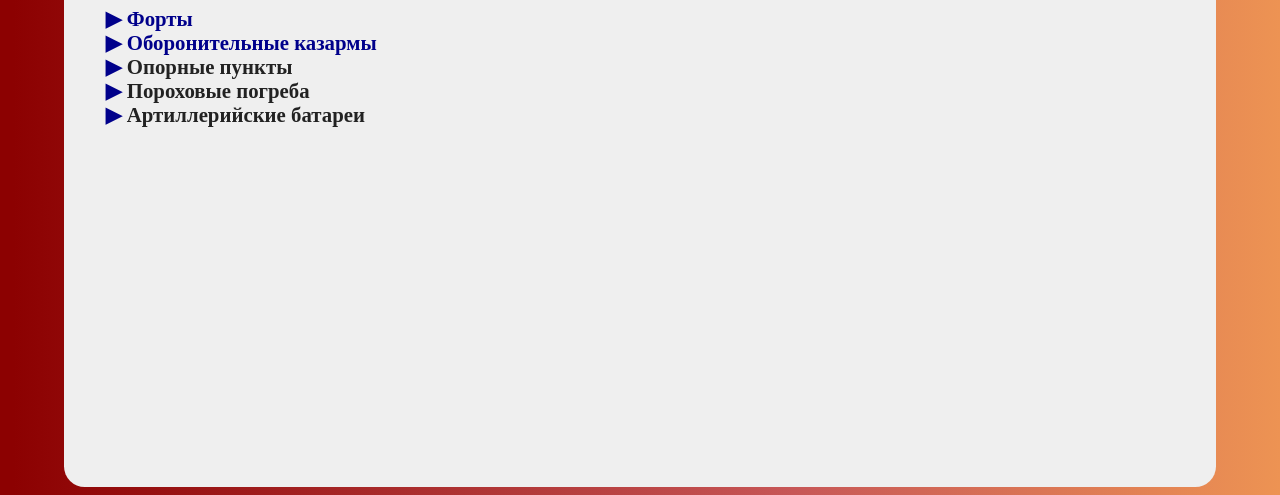
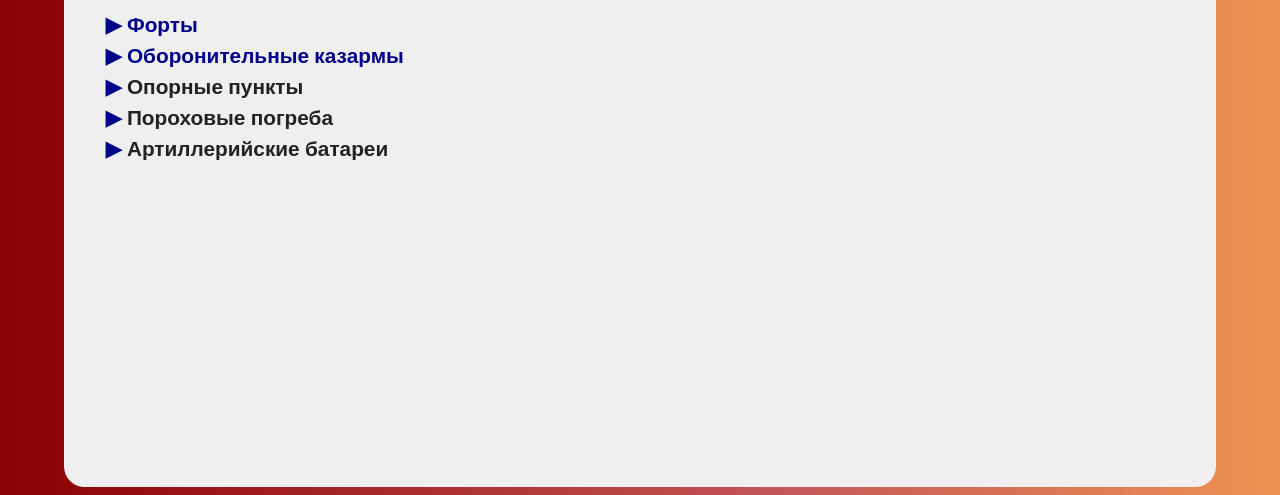
Before and after one commit to ms-craft/site-fortress, a plain HTML site: page forts.html in a window 1280 px wide. Shown: the part 342-837 px from the top of the page. Drawn offline with nearby package versions, Linux system fonts and the light colour scheme.

Commit message:
Add files via upload

```diff
--- a/css/style.css
+++ b/css/style.css
@@ -15,6 +15,14 @@
   font-weight: 400;
   font-style: normal;
 }
+
+.oswald-bold {
+  font-family: "Oswald", sans-serif;
+  font-optical-sizing: auto;
+  font-weight: 400;
+  font-style: normal;
+}
+
 
 @font-face {
   font-family: raleway-c;
@@ -183,7 +191,7 @@ body {
   height: min-content;
   font-size: calc(var(--index));
   color: #222222;
-  font-family: Aptos;
+  /* font-family: Aptos; */
 }
 
 .descritp-chapter > p, .descritp-chapter > span {
@@ -297,6 +305,10 @@ body {
   position: relative;
   max-height: 80vh;
   overflow-y: auto;
+
+  font-family: "Poiret One", sans-serif;
+  font-weight: 800;
+  font-style: normal;
 }
 
 .close-btn {
--- a/forts.html
+++ b/forts.html
@@ -8,9 +8,10 @@
     <link rel="stylesheet" href="css/style.css">
     <link rel="stylesheet" href="css/adaptive.css">
 
-
     <link rel="preconnect" href="https://fonts.googleapis.com">
     <link rel="preconnect" href="https://fonts.gstatic.com" crossorigin>
+    <link href="https://fonts.googleapis.com/css2?family=Oswald:wght@200..700&family=Roboto:ital,wght@0,100..900;1,100..900&family=Rubik+Mono+One&display=swap" rel="stylesheet">
+    <link href="https://fonts.googleapis.com/css2?family=Poiret+One&display=swap" rel="stylesheet">
     <link href="https://fonts.googleapis.com/css2?family=Rubik+Mono+One&display=swap" rel="stylesheet">
 
     <?xml version="1.0" standalone="no"?>
@@ -56,7 +57,7 @@
                 </div>
             </div>
             <div class="descript-photo-wrap">
-                <div class="descritp-chapter">
+                <div class="descritp-chapter oswald-bold">
                       <!-- Заголовок -->
                     <div class="toggle-btn" id="1">▶ Форты</div>
 
```
